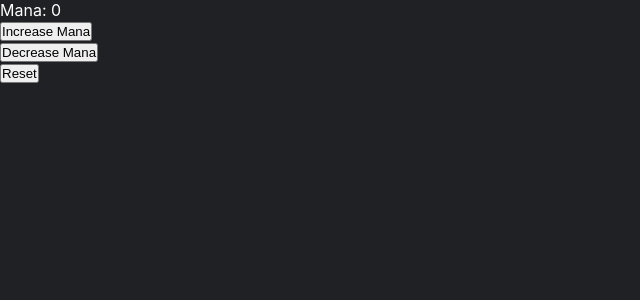
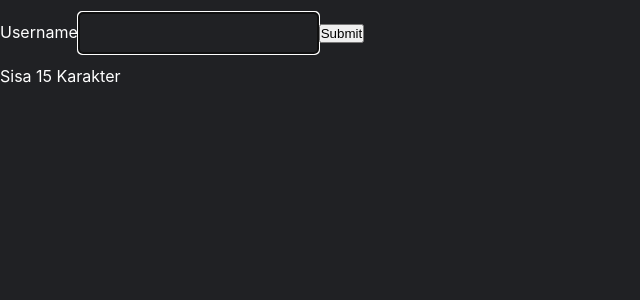
Before and after one commit to bajiff/baji-task-manager, a React (Vite) app: page / in a window 1280 px wide. Shown: the top 300 px of the page, without its empty margins (0-640 px from the left). Built offline with nearby package versions, Linux system fonts and the light colour scheme.

Commit message:
Done level 4 -> level 5

```diff
--- /dev/null
+++ b/src/challenges/guild-form/GuildForm.jsx
@@ -0,0 +1,33 @@
+import { Component } from 'react';
+
+export default class GuildForm extends Component {
+  constructor(props) {
+    super(props);
+    this.state = {
+      username: ''
+    };
+    this.onInputEventHandler = this.onInputEventHandler.bind(this);
+    this.onSubmitEventHandler = this.onSubmitEventHandler.bind(this);
+  };
+  onSubmitEventHandler(e){
+    e.preventDefault();
+  };
+  onInputEventHandler(e){
+    if (e.target.value.length <= 15) {
+      this.setState({
+        username : e.target.value
+      });
+    };
+  };
+  render() {
+    return (
+      <form onSubmit={this.onSubmitEventHandler}>
+        <label htmlFor="username">Username</label>
+        <input type="text" id="username" name="username" value={this.state.username} onChange={this.onInputEventHandler} required autoFocus />
+        <button>Submit</button>
+        <br />
+        {this.state.username.length < 15 ? <span>Sisa {15 - this.state.username.length} Karakter</span> : ''}
+      </form>
+    );
+  };
+};
--- a/src/index.jsx
+++ b/src/index.jsx
@@ -6,10 +6,11 @@ import { createRoot } from 'react-dom/client';
 // import InventoryList from './challenges/array-function/InventoryList';
 // import inventoryItems from './challenges/array-function/inventoryItems';
 // import PotionButton from './challenges/state-alchemist/PotionButton';
-import ManaPump from './challenges/state-alchemist/ManaPump';
+// import ManaPump from './challenges/state-alchemist/ManaPump';
+import GuildForm from './challenges/guild-form/GuildForm';
 
 // import style
 import './styles/style.css';
 
 const root = createRoot(document.getElementById('root'));
-root.render(<ManaPump/>);
+root.render(<GuildForm/>);
```
